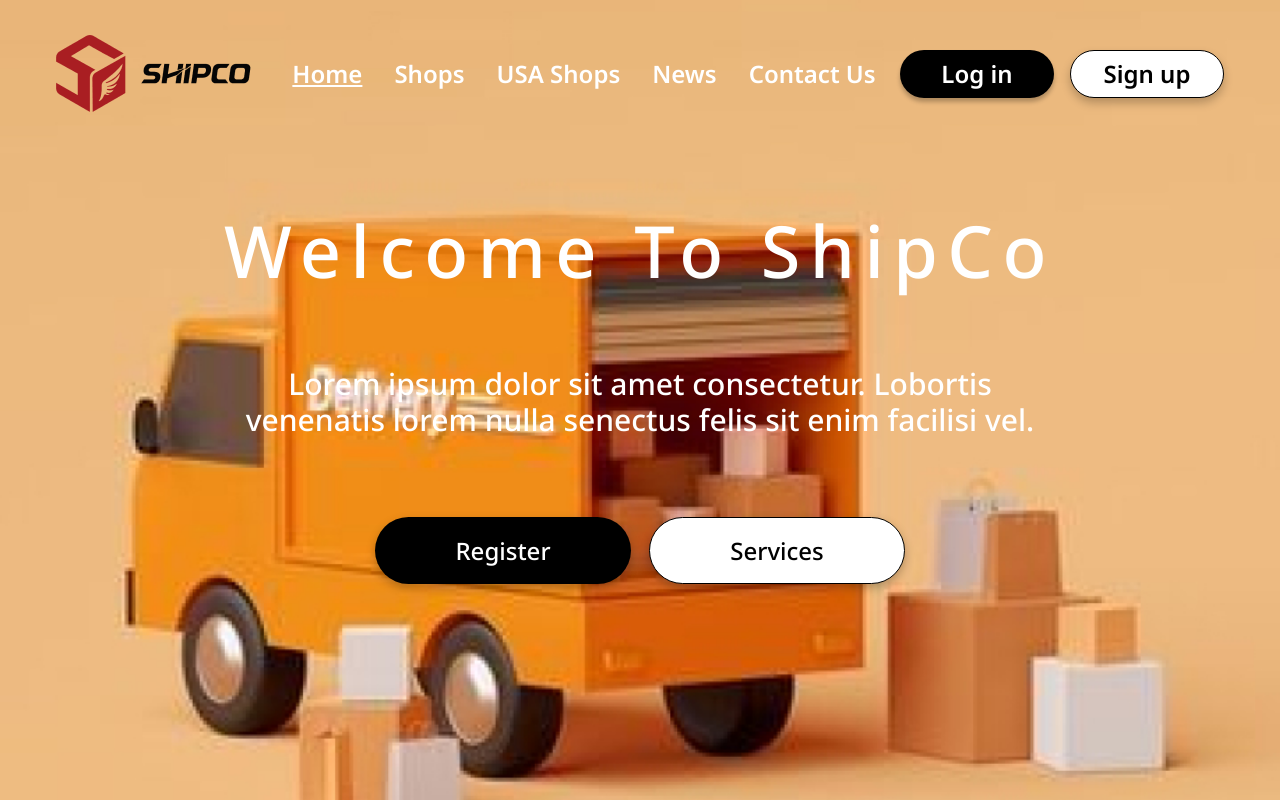
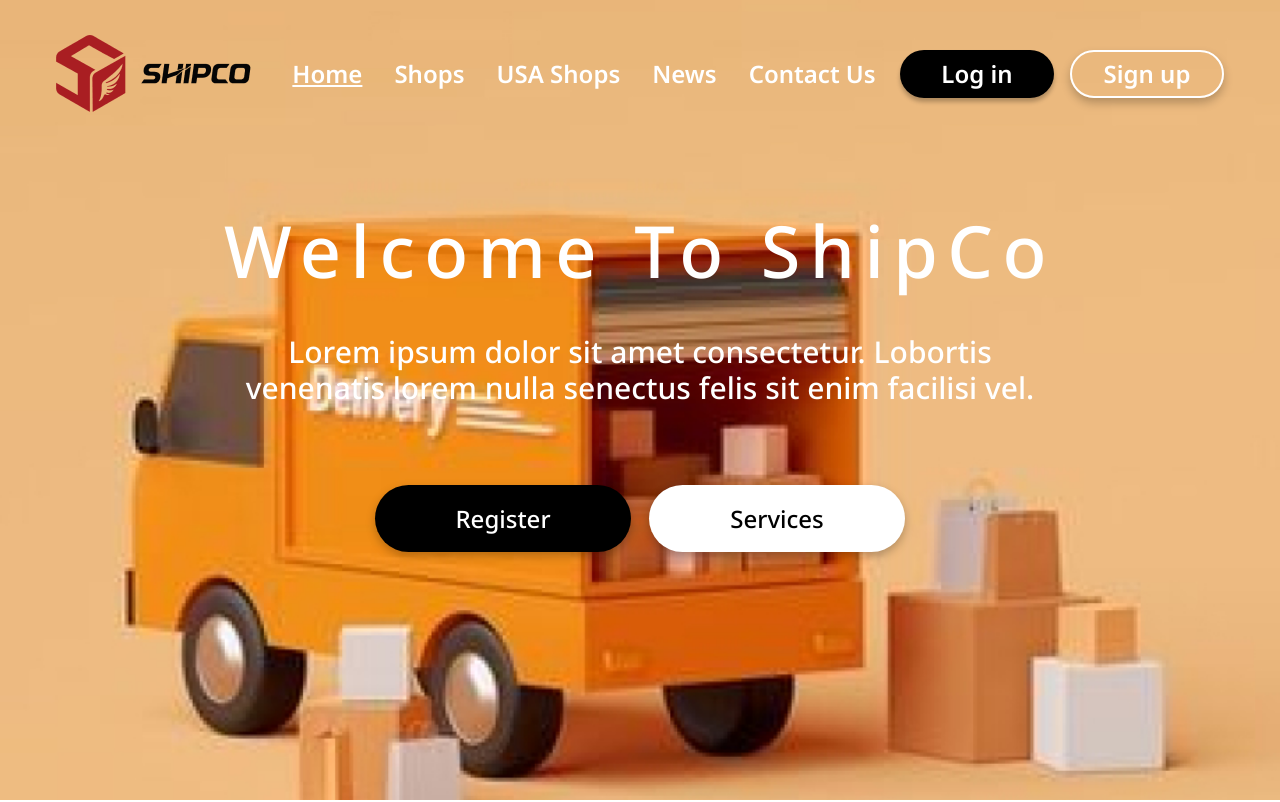
Before and after one commit to Tusho7/shipper-anri-sandro, a React (Vite) app: page / in a window 1280 px wide. Shown: the top 802 px of the page. Built offline with nearby package versions, Linux system fonts and the light colour scheme.

Commit message:
refactor: change landing page

```diff
--- a/src/components/Button/Button.tsx
+++ b/src/components/Button/Button.tsx
@@ -1,8 +1,8 @@
 import React from 'react'
 import { ButtonProps } from './types'
-const Button: React.FC<ButtonProps> = ({text, bgColor, width, height, borderRadius, boxShadow}) => {
+const Button: React.FC<ButtonProps> = ({text, bgColor, width, height, borderRadius, boxShadow, border, color}) => {
   return (
-    <button style={{width, height, borderRadius, boxShadow, backgroundColor: bgColor}} className={`${bgColor === "black" ? "bg-[#313032] text-white" : "transparent text-black border-[1px] border-black"} text-2xl`}>{text}</button>
+    <button style={{width, height, borderRadius, boxShadow, backgroundColor: bgColor, border, color}} className={`${bgColor === "black" ? "bg-[#313032] text-white" : "transparent text-black border-[1px] border-black"} text-2xl`}>{text}</button>
   )
 }
 
--- a/src/components/Button/types.d.ts
+++ b/src/components/Button/types.d.ts
@@ -5,4 +5,6 @@ export interface ButtonProps {
     height: string;
     borderRadius: string;
     boxShadow?: string;
+    border: string;
+    color?: string;
 }
--- a/src/components/LandingSection/LandingSection.tsx
+++ b/src/components/LandingSection/LandingSection.tsx
@@ -3,15 +3,15 @@ import Navbar from "../Navbar/Navbar"
 
 const LandingSection = () => {
   return (
-    <div className="h-screen bg-cover bg-no-repeat landingPageSection">
+    <div className="h-screen  bg-cover no-repeat landingPageSection">
         <Navbar />
         <div className="flex flex-col items-center mt-[102px] text-7xl text-white">
             <h1 className="tracking-[9.45px]">Welcome To ShipCo</h1>
-            <p className="mt-20 text-center w-[794px] text-3xl">Lorem ipsum dolor sit amet consectetur. Lobortis venenatis lorem nulla senectus felis sit enim facilisi vel.</p>
+            <p className="mt-12 text-center w-[794px] text-3xl">Lorem ipsum dolor sit amet consectetur. Lobortis venenatis lorem nulla senectus felis sit enim facilisi vel.</p>
         </div>
         <div className="flex items-center justify-center gap-[18px] mt-[79px]">
-          <Button width="256px" height="67px" bgColor="black" text="Register" borderRadius="39px" boxShadow="0px 4px 10px 0px rgba(0, 0, 0, 0.25)" />
-          <Button width="256px" height="67px" text="Services" borderRadius="39px" bgColor="white" boxShadow="0px 4px 10px 0px rgba(0, 0, 0, 0.25)"/>
+          <Button width="256px" height="67px" bgColor="black" text="Register" border="none" borderRadius="39px" boxShadow="0px 4px 10px 0px rgba(0, 0, 0, 0.25)" />
+          <Button width="256px" height="67px" text="Services" borderRadius="39px" border="none" bgColor="white" boxShadow="0px 4px 10px 0px rgba(0, 0, 0, 0.25)"/>
         </div>
     </div>
   )
--- a/src/components/Navbar/Navbar.tsx
+++ b/src/components/Navbar/Navbar.tsx
@@ -15,8 +15,8 @@ const Navbar = () => {
         <li>Contact Us</li>
       </div>
       <div className="flex gap-4">
-        <Button boxShadow="0px 4px 4px 0px rgba(0, 0, 0, 0.25)" text="Log in"  bgColor="black" width="154px" height="48px" borderRadius="24px"/>
-        <Button boxShadow="0px 5px 10px 0px rgba(0, 0, 0, 0.23)" text="Sign up" width="154px" height="48px" bgColor="white"  borderRadius="24px"/>
+        <Button boxShadow="0px 4px 4px 0px rgba(0, 0, 0, 0.25)" text="Log in"  bgColor="black" width="154px" height="48px" borderRadius="24px" border="none"/>
+        <Button boxShadow="0px 5px 10px 0px rgba(0, 0, 0, 0.23)" color="white" text="Sign up" width="154px"  height="48px" bgColor="transparent"  borderRadius="24px" border="2px solid white"/>
       </div>
     </nav>
   )
```
